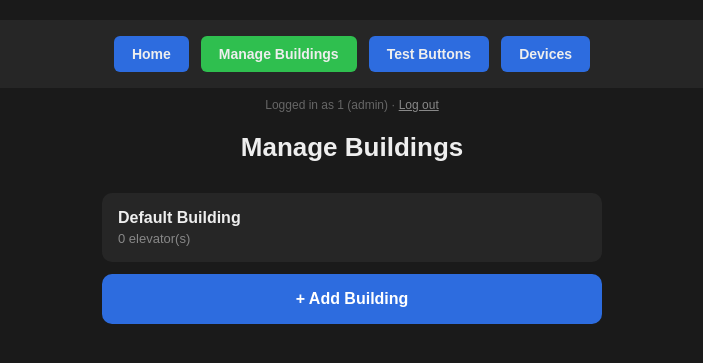
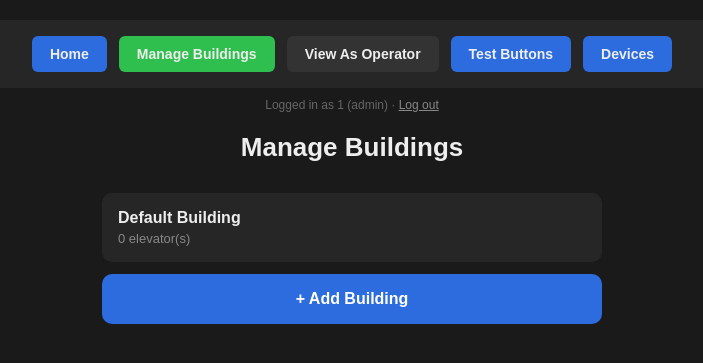
Before and after one commit to dvargastech11/tech11-relay-control, a Flask app: page /admin/buildings in a window 1280 px wide. Shown: the top 363 px of the page, without its empty margins (288-991 px from the left). Run offline with Flask 3, Linux system fonts and the light colour scheme; a user stored in the database is signed in.

Commit message:
Add View As Operator preview toggle to admin nav (hides admin chrome without logging out)

```diff
--- a/flask-server/app.py
+++ b/flask-server/app.py
@@ -140,7 +140,11 @@ def home():
     # If there's only one building, skip the list and land directly on its
     # elevator control page - matches "land on the elevator control" intent.
     if len(buildings) == 1:
-        return redirect(url_for("building_view", building_id=buildings[0]["id"]))
+        return redirect(url_for(
+            "building_view",
+            building_id=buildings[0]["id"],
+            **request.args  # preserves ?operator_view=1 through this redirect
+        ))
 
     return render_template("home.html", active_page="home", buildings=buildings)
 
--- a/flask-server/templates/base.html
+++ b/flask-server/templates/base.html
@@ -71,22 +71,29 @@
 </head>
 <body>
 
-  {% if not current_user.is_authenticated %}
+  {% set is_operator_preview = request.args.get('operator_view') %}
+
+  {% if not current_user.is_authenticated or is_operator_preview %}
   <div id="admin-login-corner">
-    <a href="/login">Log in as Admin</a>
+    {% if is_operator_preview %}
+      <a href="/admin/buildings">&larr; Return to Admin Panel</a>
+    {% else %}
+      <a href="/login">Log in as Admin</a>
+    {% endif %}
   </div>
   {% endif %}
 
   <nav>
     <a href="/" class="{{ 'active' if active_page == 'home' else '' }}">Home</a>
-    {% if current_user.is_authenticated and current_user.role == 'admin' %}
+    {% if current_user.is_authenticated and current_user.role == 'admin' and not is_operator_preview %}
     <a href="/admin/buildings" class="{{ 'active' if active_page == 'admin_buildings' else '' }}">Manage Buildings</a>
+    <a href="/?operator_view=1" style="background:#333;">View As Operator</a>
     <a href="/admin/test-buttons" class="{{ 'active' if active_page == 'test_buttons' else '' }}">Test Buttons</a>
     <a href="/devices" class="{{ 'active' if active_page == 'devices' else '' }}">Devices</a>
     {% endif %}
   </nav>
 
-  {% if current_user.is_authenticated %}
+  {% if current_user.is_authenticated and not is_operator_preview %}
   <p style="color:#666; font-size:12px; margin-top:-20px; margin-bottom:20px;">
     Logged in as {{ current_user.id }} ({{ current_user.role }}) &middot; <a href="/logout" style="color:#888;">Log out</a>
   </p>
--- a/flask-server/templates/building_control.html
+++ b/flask-server/templates/building_control.html
@@ -8,7 +8,7 @@
   {% if all_buildings|length > 1 %}
   <div style="margin-bottom:20px;">
     {% for b in all_buildings %}
-      <a href="/building/{{ b.id }}" style="color:{{ '#2fbf4f' if b.id == building.id else '#2d6cdf' }}; margin:0 8px;">{{ b.name }}</a>
+      <a href="/building/{{ b.id }}{{ '?operator_view=1' if request.args.get('operator_view') else '' }}" style="color:{{ '#2fbf4f' if b.id == building.id else '#2d6cdf' }}; margin:0 8px;">{{ b.name }}</a>
     {% endfor %}
   </div>
   {% endif %}
--- a/flask-server/templates/home.html
+++ b/flask-server/templates/home.html
@@ -8,7 +8,7 @@
 
   <div style="max-width:500px; margin:0 auto; display:flex; flex-direction:column; gap:12px;">
     {% for b in buildings %}
-      <a href="/building/{{ b.id }}" style="display:block; background:#262626; color:#eee; text-decoration:none;
+      <a href="/building/{{ b.id }}{{ '?operator_view=1' if request.args.get('operator_view') else '' }}" style="display:block; background:#262626; color:#eee; text-decoration:none;
         padding:16px; border-radius:10px; font-weight:bold;">
         {{ b.name }}
         <div style="color:#888; font-weight:normal; font-size:13px; margin-top:4px;">
```
